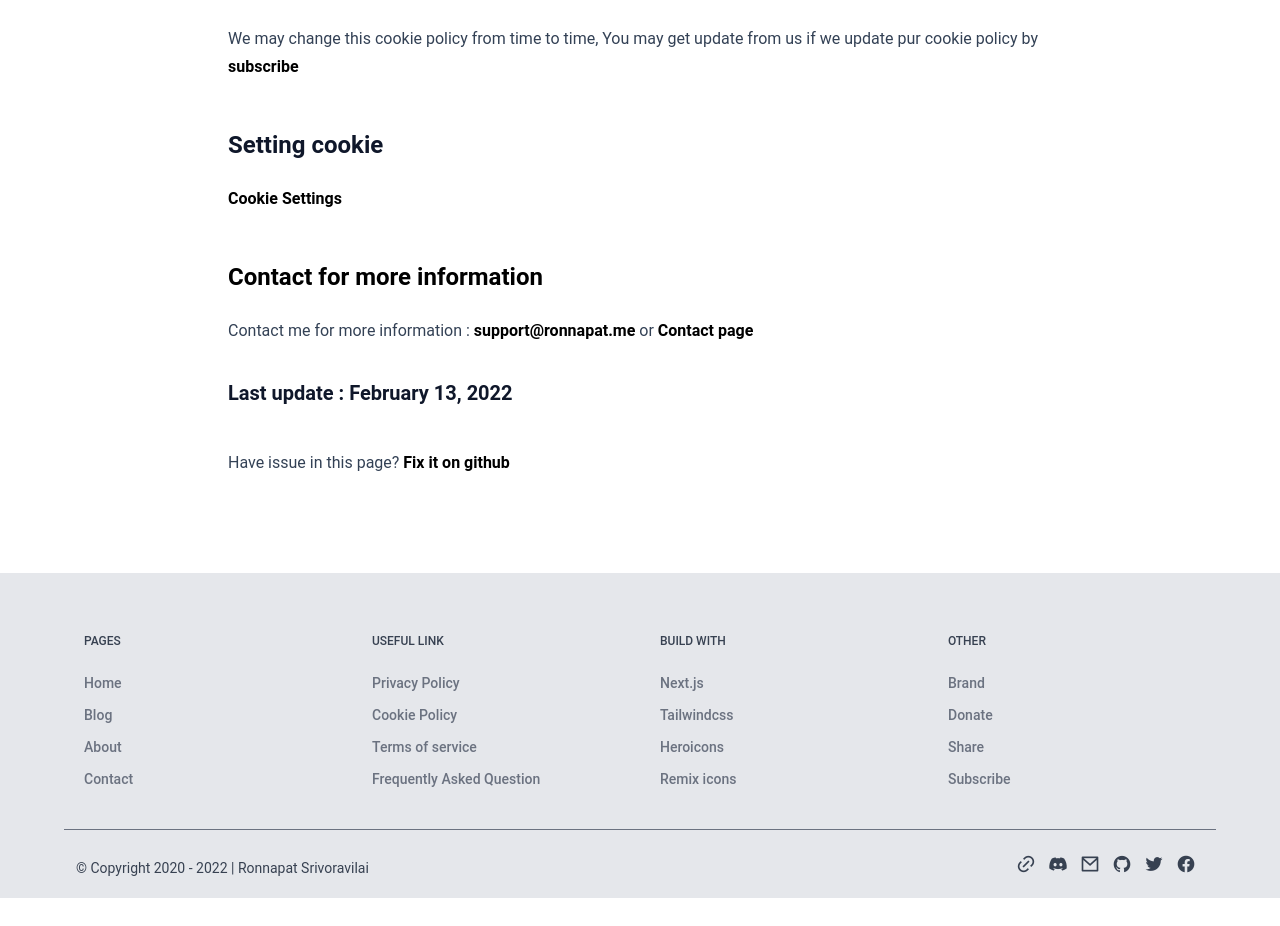
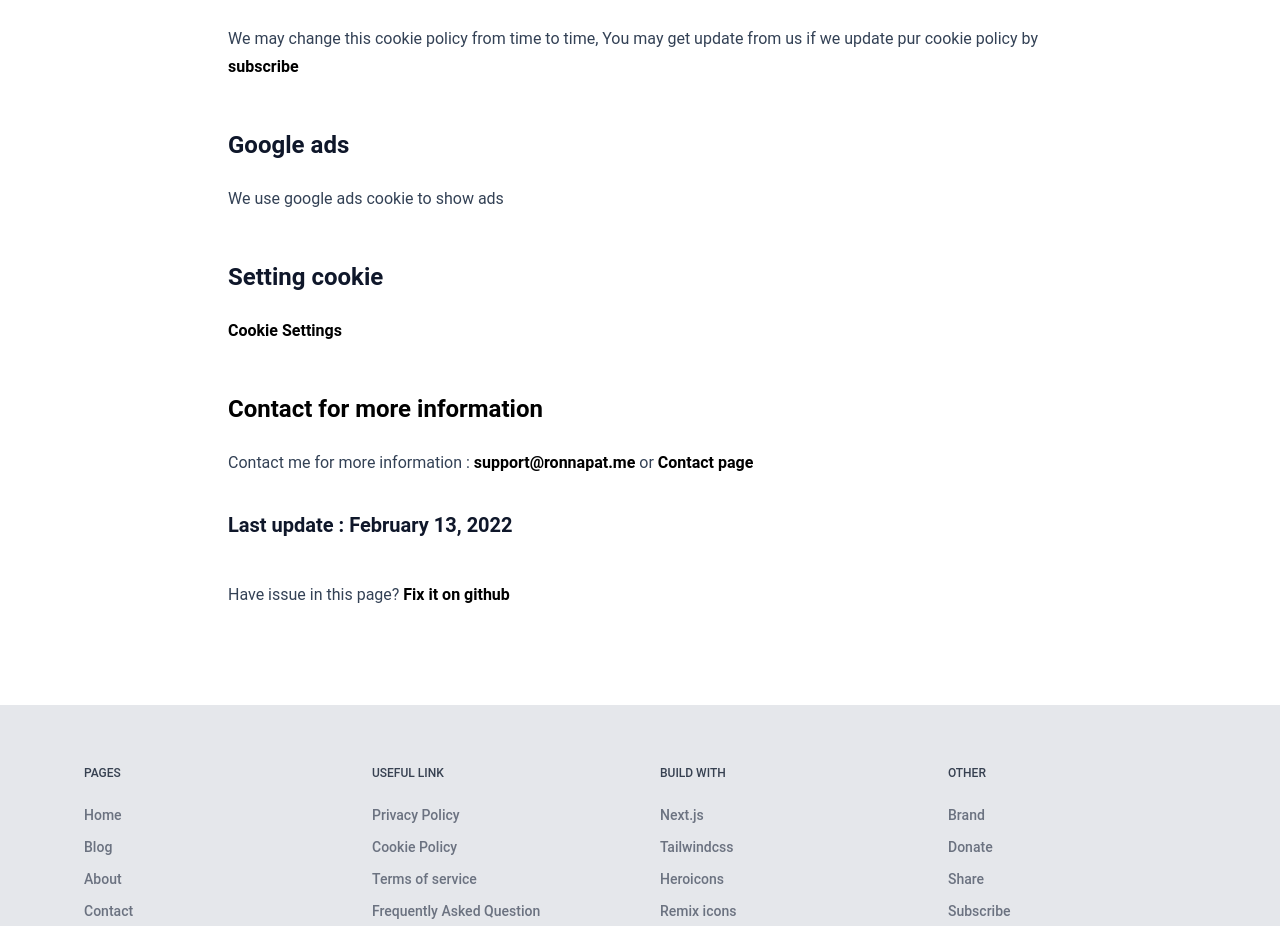
Before and after one commit to ronnapatp/ronnapat.com, a Next.js app: page /en-us/cookie in a window 1280 px wide. Shown: the part 1901-2827 px from the top of the page. Before the commit the page ends 2799 px from the top, so only its background shows below. Built offline with nearby package versions, Linux system fonts and the light colour scheme; no server answers.

Commit message:
update: cookie policy

```diff
--- a/pages/en-us/cookie/index.mdx
+++ b/pages/en-us/cookie/index.mdx
@@ -83,6 +83,12 @@ You can use our website with no cookies and no tracking in [Incognito mode](http
 We may change this cookie policy from time to time, You may get
 update from us if we update pur cookie policy by [subscribe](/sub)
 
+<div id="Google ads"></div>
+
+## Google ads
+
+We use google ads cookie to show ads
+
 <div id="cookie-setting"></div>
 
 ## Setting cookie
```
